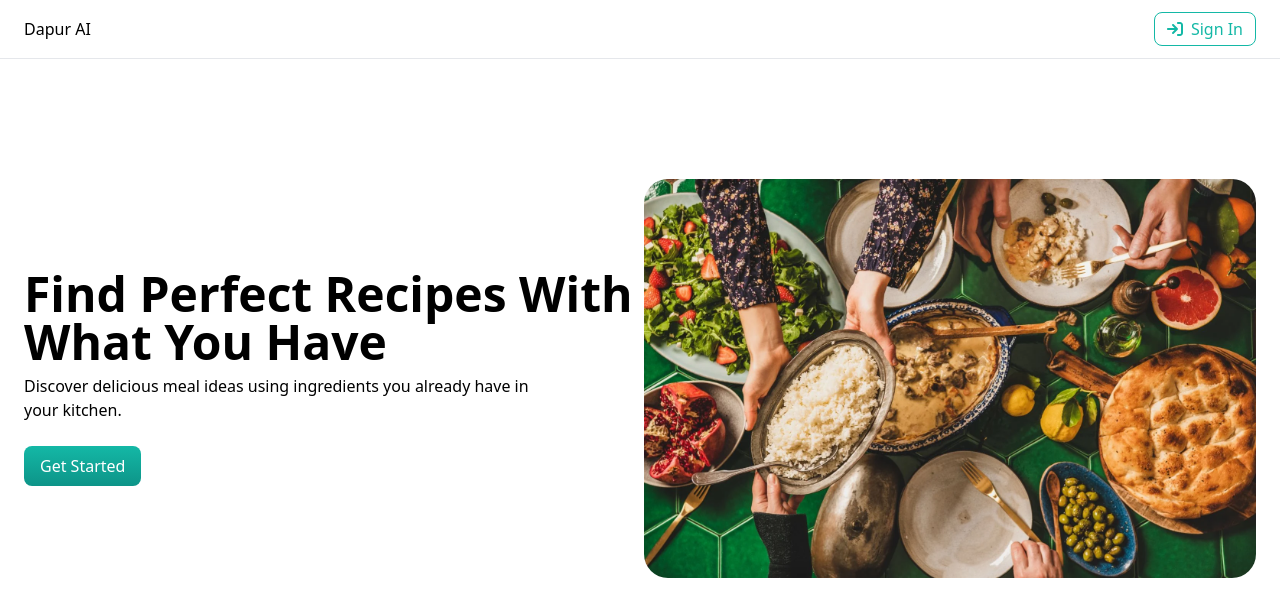
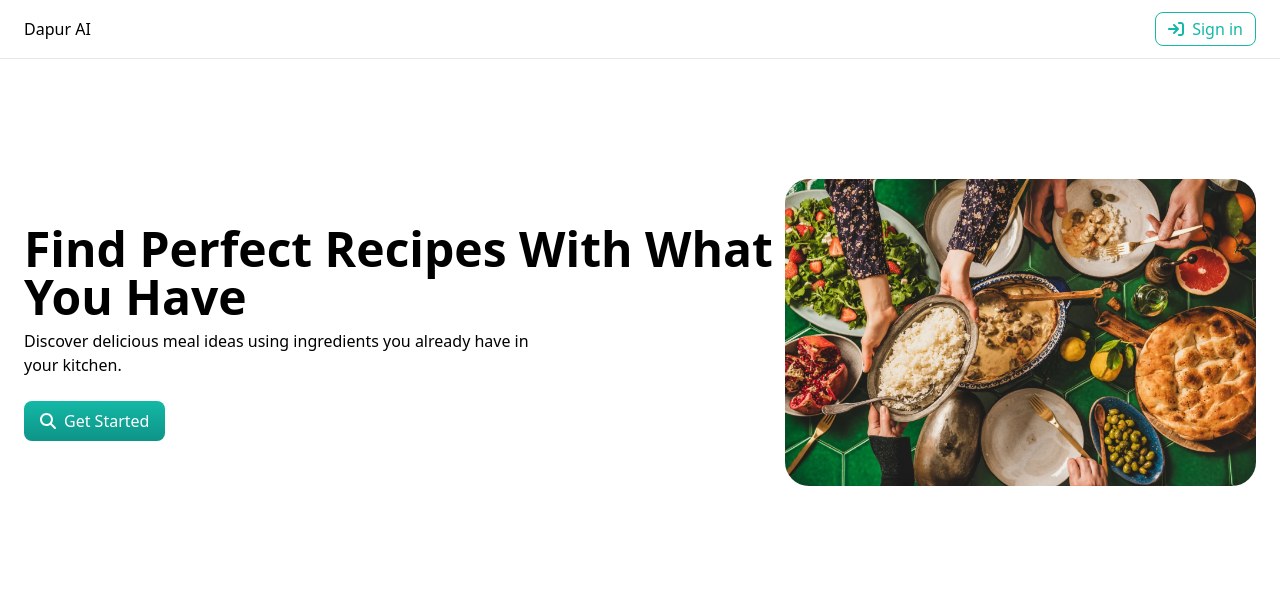
Before and after one commit to rulkimi/dapur-ai, a Vue app in the folder client/: page / in a window 1280 px wide. Shown: the top 616 px of the page. Built offline with nearby package versions, Linux system fonts and the light colour scheme.

Commit message:
add button icon

```diff
--- a/client/src/components/app-header.vue
+++ b/client/src/components/app-header.vue
@@ -6,9 +6,8 @@ import Button from './button.vue';
   <header class="border-b">
     <div class="max-w-7xl mx-auto py-3 px-6 flex items-center justify-between">
       <div>Dapur AI</div>
-      <Button variant="primary-outline">
-        <font-awesome-icon :icon="['fas', 'arrow-right-to-bracket']" />
-        <span>Sign In</span>
+      <Button variant="primary-outline" icon="arrow-right-to-bracket">
+        Sign in
       </Button>
     </div>
   </header>
--- a/client/src/components/button.vue
+++ b/client/src/components/button.vue
@@ -2,6 +2,8 @@
 defineProps<{
   variant?: 'primary' | 'primary-outline';
   size?: 'md' | 'lg' | 'sm';
+  icon?: string
+  iconPosition?: 'start' | 'end'
 }>();
 
 const buttonClasses = {
@@ -24,6 +26,8 @@ const buttonSize = {
       buttonClasses[variant ? variant : 'primary']
     ]"
   >
+    <font-awesome-icon v-if="icon" :icon="['fas', icon]" />
+    <slot v-else name="icon"></slot>
     <slot></slot>
   </button>
 </template>
--- a/client/src/components/home/hero-section.vue
+++ b/client/src/components/home/hero-section.vue
@@ -1,10 +1,16 @@
 <script setup lang="ts">
-import HeroText from './hero-text.vue';
+import Button from '../button.vue'
 </script>
 
 <template>
   <section class="flex items-center gap-2 my-24">
-    <HeroText class="w-1/2" />
+    <div class="space-y-6">
+      <div class="space-y-2">
+        <h1 class="text-5xl font-semibold">Find Perfect Recipes With What You Have</h1>
+        <span class="block max-w-lg">Discover delicious meal ideas using ingredients you already have in your kitchen.</span>
+      </div>
+      <Button size="lg" icon="magnifying-glass">Get Started</Button>
+    </div>
     <div class="w-1/2">
       <img
         class="object-cover rounded-3xl"
--- a/client/src/components/home/hero-text.vue
+++ /dev/null
@@ -1,13 +0,0 @@
-<script setup lang="ts">
-import Button from '../button.vue'
-</script>
-
-<template>
-  <div class="space-y-6">
-    <div class="space-y-2">
-      <h1 class="text-5xl font-semibold">Find Perfect Recipes With What You Have</h1>
-      <span class="block max-w-lg">Discover delicious meal ideas using ingredients you already have in your kitchen.</span>
-    </div>
-    <Button size="lg">Get Started</Button>
-  </div>
-</template>
--- a/client/src/plugins/fontawesomeicons.ts
+++ b/client/src/plugins/fontawesomeicons.ts
@@ -7,13 +7,15 @@ import { FontAwesomeIcon } from '@fortawesome/vue-fontawesome'
 /* import specific icons */
 import {
   faArrowRightFromBracket,
-  faArrowRightToBracket
+  faArrowRightToBracket,
+  faMagnifyingGlass
 } from '@fortawesome/free-solid-svg-icons'
 
 /* add icons to the library */
 library.add(
   faArrowRightFromBracket,
-  faArrowRightToBracket
+  faArrowRightToBracket,
+  faMagnifyingGlass
 )
 
 export default FontAwesomeIcon;
```
